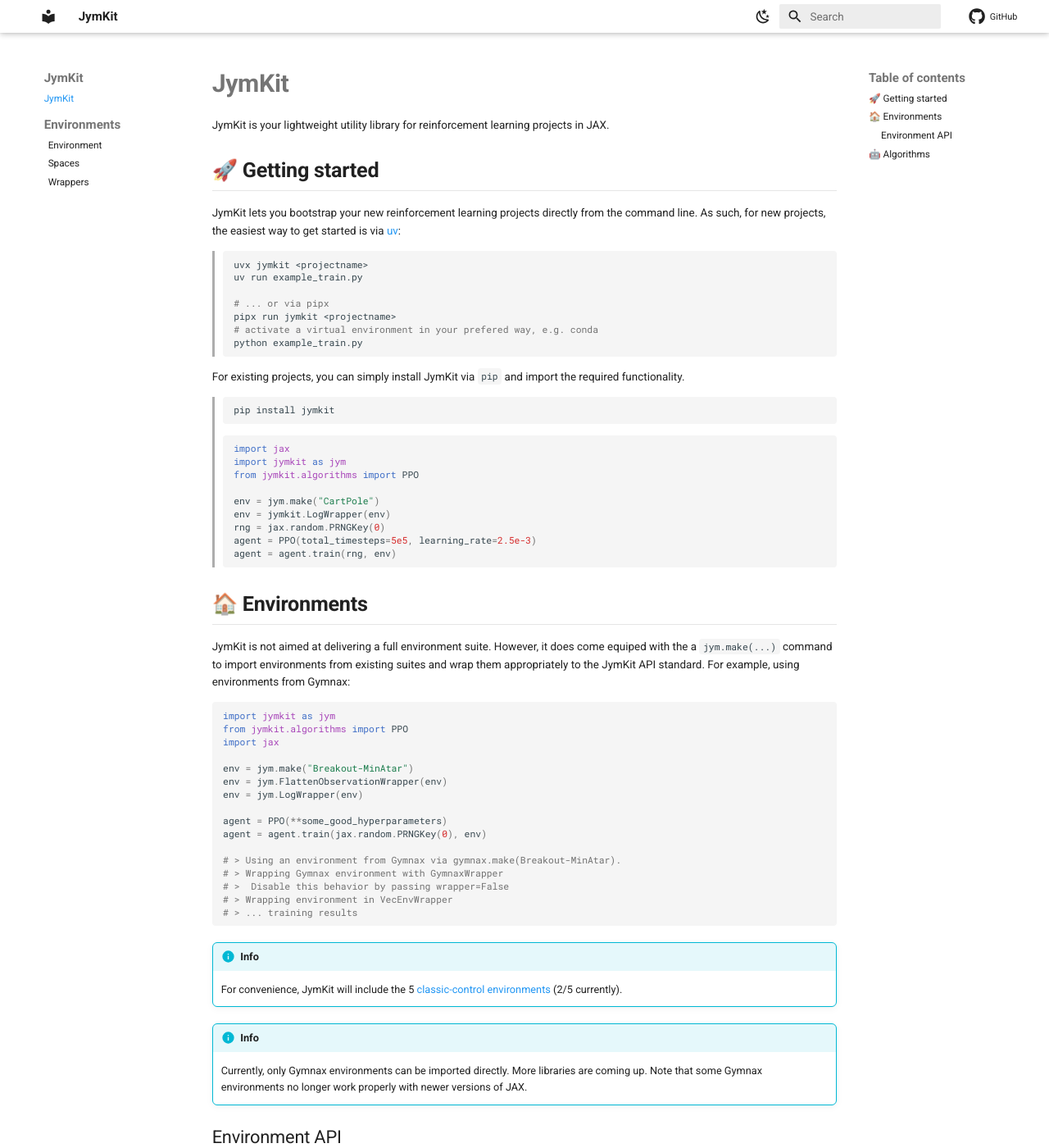
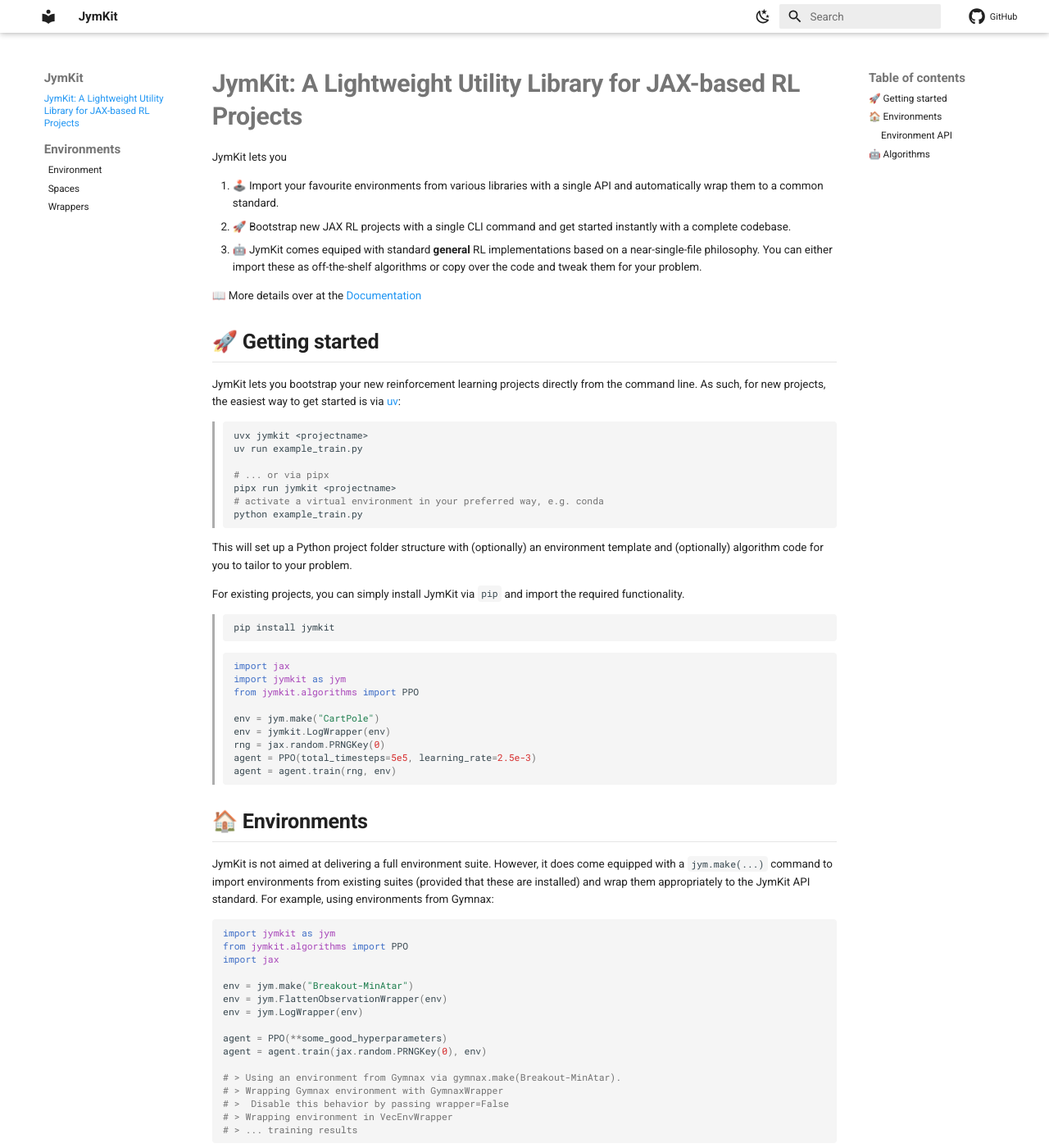
Before and after one commit to ponseko/jymkit, an MkDocs documentation site: the page built from docs/index.md, in a window 1280 px wide and 1400 px high. Shown: the whole window at 82% size. Built offline with MkDocs 1.6.1 and Material for MkDocs 9.7.7, drawn with Linux system fonts in a browser that asks for light colours; comment, search, counter and statistics services are not loaded; some of the changed text lies outside the part shown.

````diff
--- a/docs/index.md
+++ b/docs/index.md
@@ -1,8 +1,13 @@
 
-# JymKit
+# JymKit: A Lightweight Utility Library for JAX-based RL Projects
 
-JymKit is your lightweight utility library for reinforcement learning projects in JAX.
+JymKit lets you
 
+1. 🕹️ Import your favourite environments from various libraries with a single API and automatically wrap them to a common standard.
+2. 🚀 Bootstrap new JAX RL projects with a single CLI command and get started instantly with a complete codebase.
+3. 🤖 JymKit comes equiped with standard **general** RL implementations based on a near-single-file philosophy. You can either import these as off-the-shelf algorithms or copy over the code and tweak them for your problem.
+
+📖 More details over at the [Documentation](https://ponseko.github.io/jymkit/)
 
 ## 🚀 Getting started
 
@@ -14,9 +19,11 @@ JymKit lets you bootstrap your new reinforcement learning projects directly from
 >
 > # ... or via pipx
 > pipx run jymkit <projectname>
-> # activate a virtual environment in your prefered way, e.g. conda
+> # activate a virtual environment in your preferred way, e.g. conda
 > python example_train.py
 > ```
+
+This will set up a Python project folder structure with (optionally) an environment template and (optionally) algorithm code for you to tailor to your problem.
 
 For existing projects, you can simply install JymKit via `pip` and import the required functionality.
 
@@ -38,7 +45,7 @@ For existing projects, you can simply install JymKit via `pip` and import the re
 
 ## 🏠 Environments
 
-JymKit is not aimed at delivering a full environment suite. However, it does come equiped with the a `jym.make(...)` command to import environments from existing suites and wrap them appropriately to the JymKit API standard. For example, using environments from Gymnax:
+JymKit is not aimed at delivering a full environment suite. However, it does come equipped with a `jym.make(...)` command to import environments from existing suites (provided that these are installed) and wrap them appropriately to the JymKit API standard. For example, using environments from Gymnax:
 
 ```python
 import jymkit as jym
@@ -60,29 +67,29 @@ agent = agent.train(jax.random.PRNGKey(0), env)
 ```
 
 !!!info
-    For convenience, JymKit will include the 5 [classic-control environments](https://gymnasium.farama.org/environments/classic_control/) (2/5 currently).
+    For convenience, JymKit does include the 5 [classic-control environments](https://gymnasium.farama.org/environments/classic_control/).
 
 !!!info
-    Currently, only Gymnax environments can be imported directly. More libraries are coming up. Note that some Gymnax environments no longer work properly with newer versions of JAX.
+    Currently, importing from external libraries is possible for [Gymnax](https://github.com/RobertTLange/gymnax) and [Brax](https://github.com/google/brax). More are coming up!
 
 ### Environment API
 
-The JymKit API stays close to the *somewhat* established [Gymnax](https://github.com/RobertTLange/gymnax) API for the `reset()` and `step()` function, but allows for truncated episodes in a manner closer to [Gymnasium](https://gymnasium.farama.org/).
+The JymKit API stays close to the *somewhat* established [Gymnax](https://github.com/RobertTLange/gymnax) API for the `reset()` and `step()` functions, but allows for truncated episodes in a manner closer to [Gymnasium](https://gymnasium.farama.org/).
 
 ```python
 env = jym.make(...)
 
 obs, env_state = env.reset(key) # <-- Mirroring Gymnax
-(obs, reward, terminated, truncated, info), env_state = env.step(key, state, action) # <-- Gymnasium Timestep tuple with state information
+
+# env.step(): Gymnasium Timestep tuple with state information
+(obs, reward, terminated, truncated, info), env_state = env.step(key, state, action)
 ```
 
 ## 🤖 Algorithms
 
-Algorithms in `jymkit.algorithms` are built following a near-single-file implementation philosophy in mind. In contrast to implementations in [CleanRL](https://github.com/vwxyzjn/cleanrl) or [PureJaxRL](https://github.com/luchris429/purejaxrl), JymKit algorithms are build in Equinox and follow a class based design with a familiar [Stable-Baselines](https://github.com/DLR-RM/stable-baselines3) API.
+Algorithms in `jymkit.algorithms` are built following a near-single-file implementation philosophy in mind. In contrast to implementations in [CleanRL](https://github.com/vwxyzjn/cleanrl) or [PureJaxRL](https://github.com/luchris429/purejaxrl), JymKit algorithms are built in Equinox and follow a class-based design with a familiar [Stable-Baselines](https://github.com/DLR-RM/stable-baselines3) API.
 
 Each algorithm supports both discrete- and continuous action/observation space -- adjusting based on the provided environment `observation_space` and `action_space`. Additionally, the implementations support multi-agent environments out of the box.
-
-> Currently, only a `PPO` implementation is implemented. More will be included in the near future, but the general idea is not to recreate every algorithm.
 
 ```python
 from jymkit.algorithms import PPO
@@ -92,3 +99,6 @@ env = ...
 agent = PPO(**some_good_hyperparameters)
 agent = agent.train(jax.random.PRNGKey(0), env)
 ```
+
+!!!info
+    Currently, only a `PPO` implementation is implemented. More will be included in the near future. However, the current goal is not to include as many algorithms as possible.
````
Also changed, not shown: README.md (+17 -10 lines).
